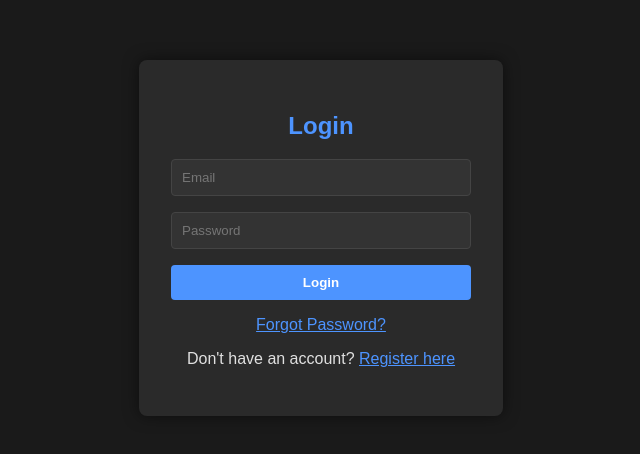
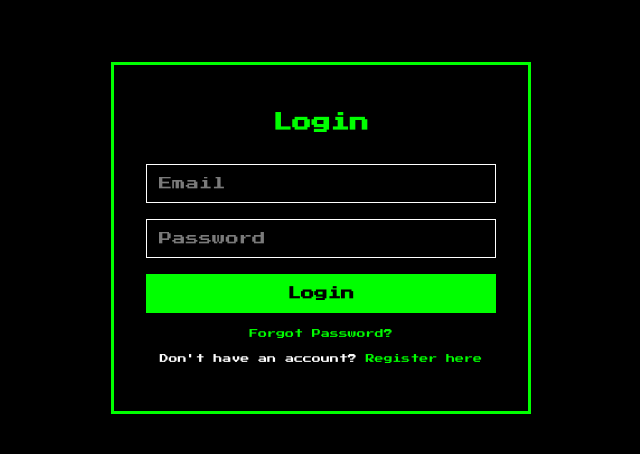
Before and after one commit to merlintroissixneuf/Orium, a website: page public/index.html in a window 1280 px wide. Shown: the part 162-616 px from the top of the page, without its empty margins (319-959 px from the left). Drawn offline with Linux system fonts and the light colour scheme.

Commit message:
revise styling

```diff
--- a/public/index.html
+++ b/public/index.html
@@ -4,18 +4,73 @@
     <meta charset="UTF-8">
     <meta name="viewport" content="width=device-width, initial-scale=1.0">
     <title>Orium.fun - Welcome</title>
+    <link rel="preconnect" href="https://fonts.googleapis.com">
+    <link rel="preconnect" href="https://fonts.gstatic.com" crossorigin>
+    <link href="https://fonts.googleapis.com/css2?family=Press+Start+2P&display=swap" rel="stylesheet">
     <style>
-        body { background-color: #1a1a1a; color: #e0e0e0; font-family: sans-serif; display: flex; justify-content: center; align-items: center; height: 100vh; margin: 0; }
-        .container { background-color: #2a2a2a; padding: 2rem; border-radius: 8px; box-shadow: 0 0 15px rgba(0,0,0,0.5); width: 300px; }
-        h2 { text-align: center; color: #4d94ff; }
-        input { width: 100%; padding: 10px; margin-bottom: 1rem; border-radius: 4px; border: 1px solid #444; background-color: #333; color: #e0e0e0; box-sizing: border-box; }
-        button { width: 100%; padding: 10px; border: none; border-radius: 4px; background-color: #4d94ff; color: white; font-weight: bold; cursor: pointer; }
-        #message { margin-top: 1rem; text-align: center; font-weight: bold; }
-        .toggle-link { text-align: center; margin-top: 1rem; }
-        .toggle-link a { color: #4d94ff; cursor: pointer; text-decoration: underline; }
+        body {
+            background-color: #000000;
+            color: #FFFFFF;
+            font-family: 'Press Start 2P', cursive;
+            display: flex;
+            justify-content: center;
+            align-items: center;
+            height: 100vh;
+            margin: 0;
+            font-size: 0.8em;
+        }
+        .container {
+            background-color: #000000;
+            padding: 2rem;
+            border: 3px solid #00FF00;
+            width: 350px;
+        }
+        h2 {
+            text-align: center;
+            color: #00FF00;
+            font-size: 1.5em;
+            margin-bottom: 2rem;
+        }
+        input {
+            width: 100%;
+            padding: 12px;
+            margin-bottom: 1rem;
+            border: 1px solid #FFFFFF;
+            background-color: #000000;
+            color: #FFFFFF;
+            box-sizing: border-box;
+            font-family: 'Press Start 2P', cursive;
+        }
+        input::placeholder {
+            color: #cccccc;
+            opacity: 0.6;
+        }
+        button {
+            width: 100%;
+            padding: 12px;
+            border: 1px solid #00FF00;
+            background-color: #00FF00;
+            color: #000000;
+            font-family: 'Press Start 2P', cursive;
+            font-weight: bold;
+            cursor: pointer;
+        }
+        button:hover {
+            background-color: #000000;
+            color: #00FF00;
+        }
+        #message {
+            margin-top: 1rem;
+            text-align: center;
+            font-weight: bold;
+            line-height: 1.5;
+        }
+        .toggle-link { text-align: center; margin-top: 1rem; font-size: 0.7em; }
+        .toggle-link a { color: #00FF00; cursor: pointer; text-decoration: none; }
+        .toggle-link a:hover { text-decoration: underline; }
         .hidden { display: none; }
-        .success { color: #2ecc71; }
-        .error { color: #e74c3c; }
+        .success { color: #00FF00; }
+        .error { color: #FF0000; }
     </style>
 </head>
 <body>
```
Also changed, not shown: public/reset-password.html (+58 -9 lines), public/verified.html (+24 -4 lines).
